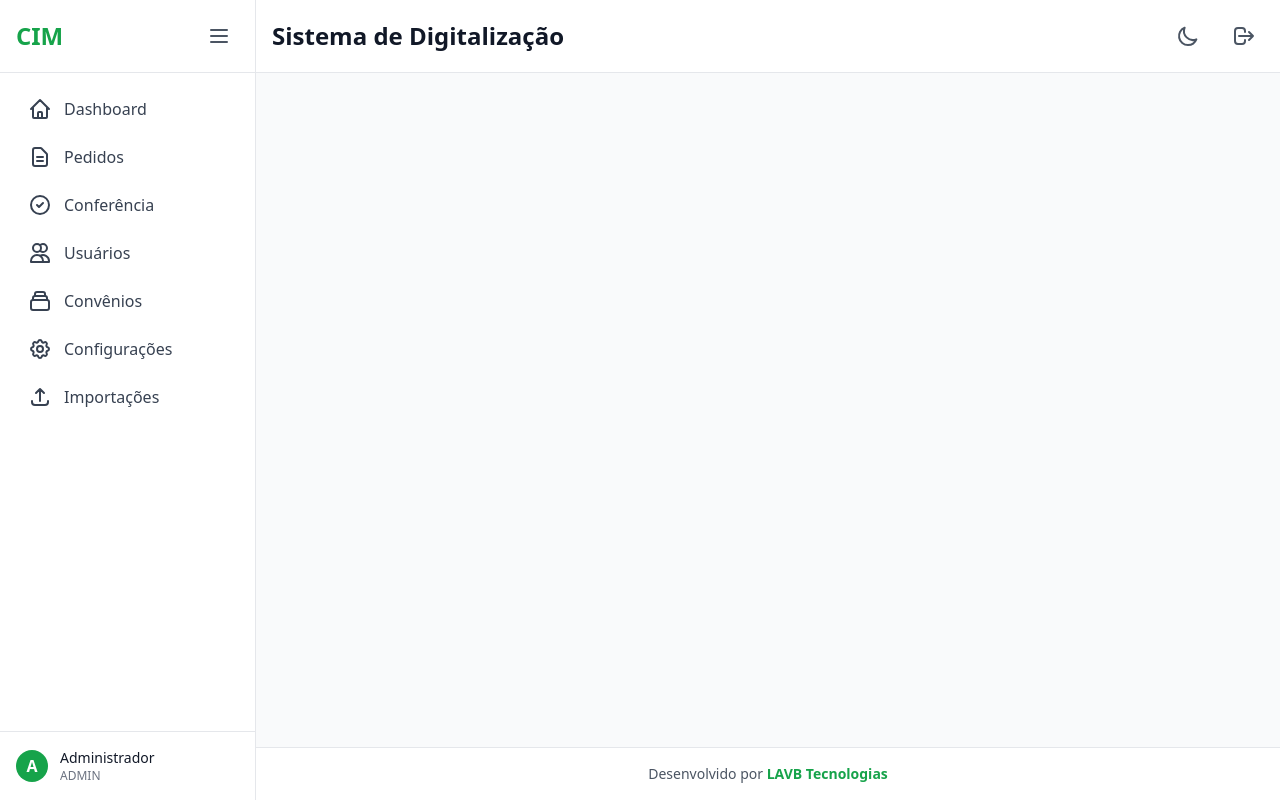
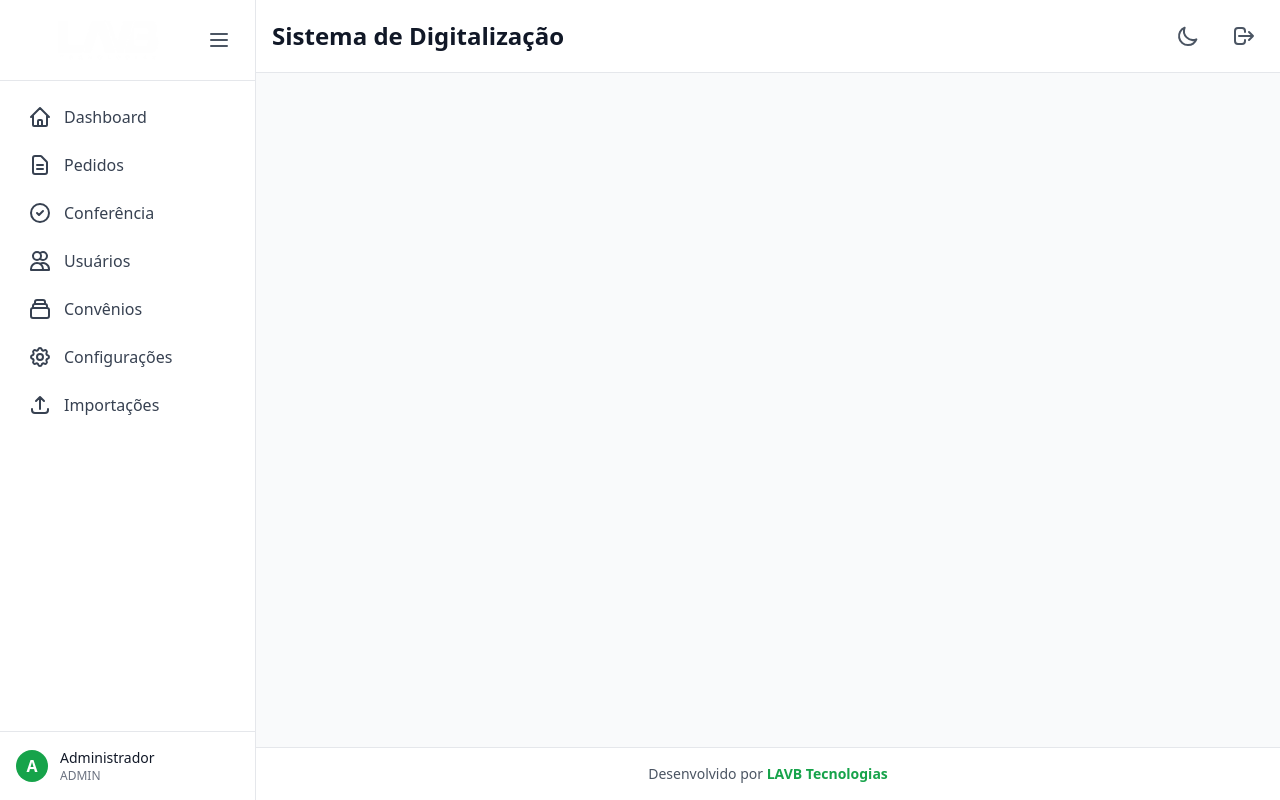
Before and after one commit to luizaugustovb/digitalizacacim, a Laravel app: page /test-direct in a window 1280 px wide. Run offline with Laravel 12, Linux system fonts and the light colour scheme; a user stored in the database is signed in; data comes from the database, SQL or seed files in the repository; style sheets or scripts are compiled from the project's sources; parts of the project's set-up code (start-up, migrations or seed data) failed here and were passed over.

Commit message:
fix: unifica layouts - adiciona Convenios ao x-layout e padroniza logo

```diff
--- a/resources/views/layouts/main.blade.php
+++ b/resources/views/layouts/main.blade.php
@@ -9,8 +9,8 @@
 
         <!-- Header do Sidebar -->
         <div class="p-4 flex items-center justify-between border-b border-gray-200 dark:border-gray-700">
-            <div x-show="sidebarOpen" class="flex items-center space-x-2">
-                <span class="text-2xl font-bold text-green-600 dark:text-green-500">CIM</span>
+            <div x-show="sidebarOpen" class="flex items-center justify-center flex-1">
+                <img src="{{ asset('images/logo.png') }}" alt="Logo" class="h-12 w-auto object-contain">
             </div>
             <button @click="sidebarOpen = !sidebarOpen"
                 class="p-2 rounded-lg hover:bg-gray-100 dark:hover:bg-gray-700 text-gray-600 dark:text-gray-300">
```
Also changed, not shown: resources/views/components/layout.blade.php (+8 -0 lines).
